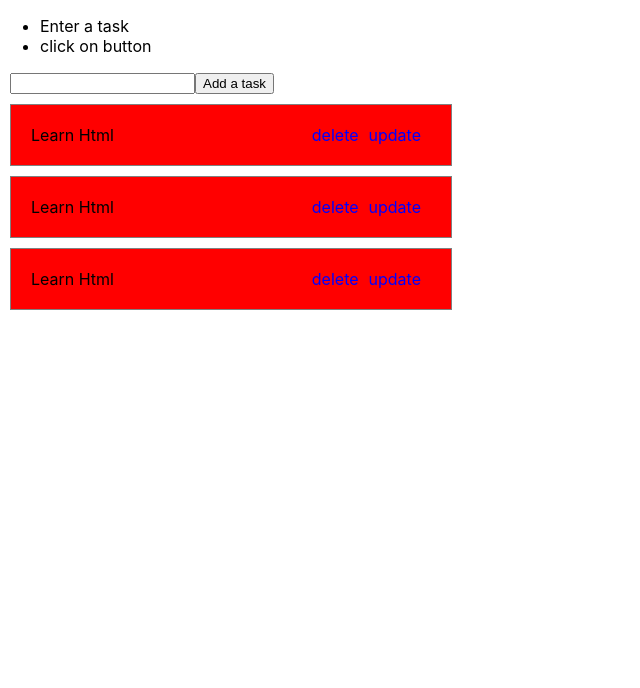
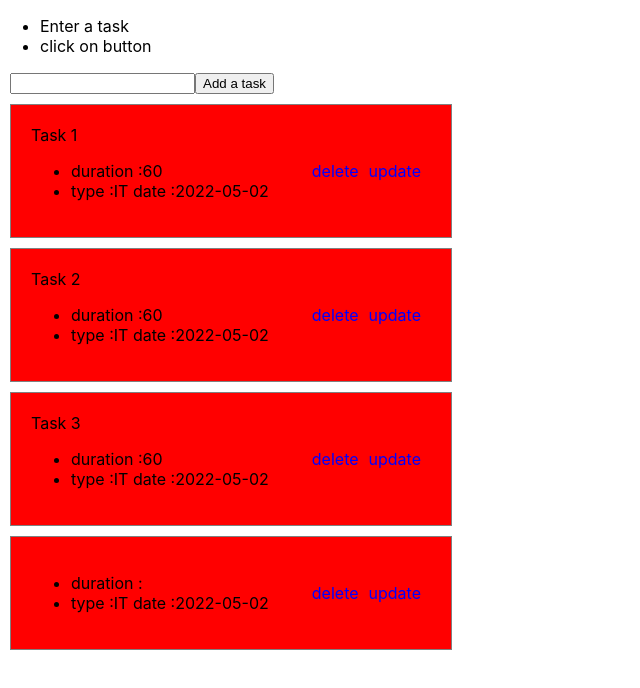
Before and after one commit to rached81/react-tuto, a React (Create React App) app: page / in a window 1280 px wide. Shown: the top 688 px of the page, without its empty margins (0-640 px from the left). Built offline with nearby package versions, Linux system fonts and the light colour scheme.

Commit message:
inject static props

```diff
--- a/src/components/list/List.js
+++ b/src/components/list/List.js
@@ -5,9 +5,10 @@ import './list.css';
 function List() {
   return (
     <div className="list">
-        <Task />
-        <Task />
-        <Task />
+        <Task title=" Task 1" duration={60}  details = {{ type: "IT", date: "2022-05-02"}} />
+        <Task title=" Task 2"  duration={60}  details = {{ type: "IT", date: "2022-05-02"}} />
+        <Task title=" Task 3"  duration={60}  details = {{ type: "IT", date: "2022-05-02"}} />
+        <Task    details = {{ type: "IT", date: "2022-05-02"}}/>
 
     </div>
   );
--- a/src/components/task/Task.js
+++ b/src/components/task/Task.js
@@ -1,12 +1,16 @@
 import React from 'react';
 import './task.css';
 
-function Task() {
+function Task(props) {
   return (
 
     <div class="task" style={{backgroundColor: "red"}}>
         <div class="title">
-            Learn Html
+            {props.title}
+            <ul>
+                <li>duration :{props.duration}</li>
+                <li>type :{props.details.type} date :{props.details.date}</li>
+            </ul>
         </div>
         <div class="actions">
             <span>delete</span>
```
